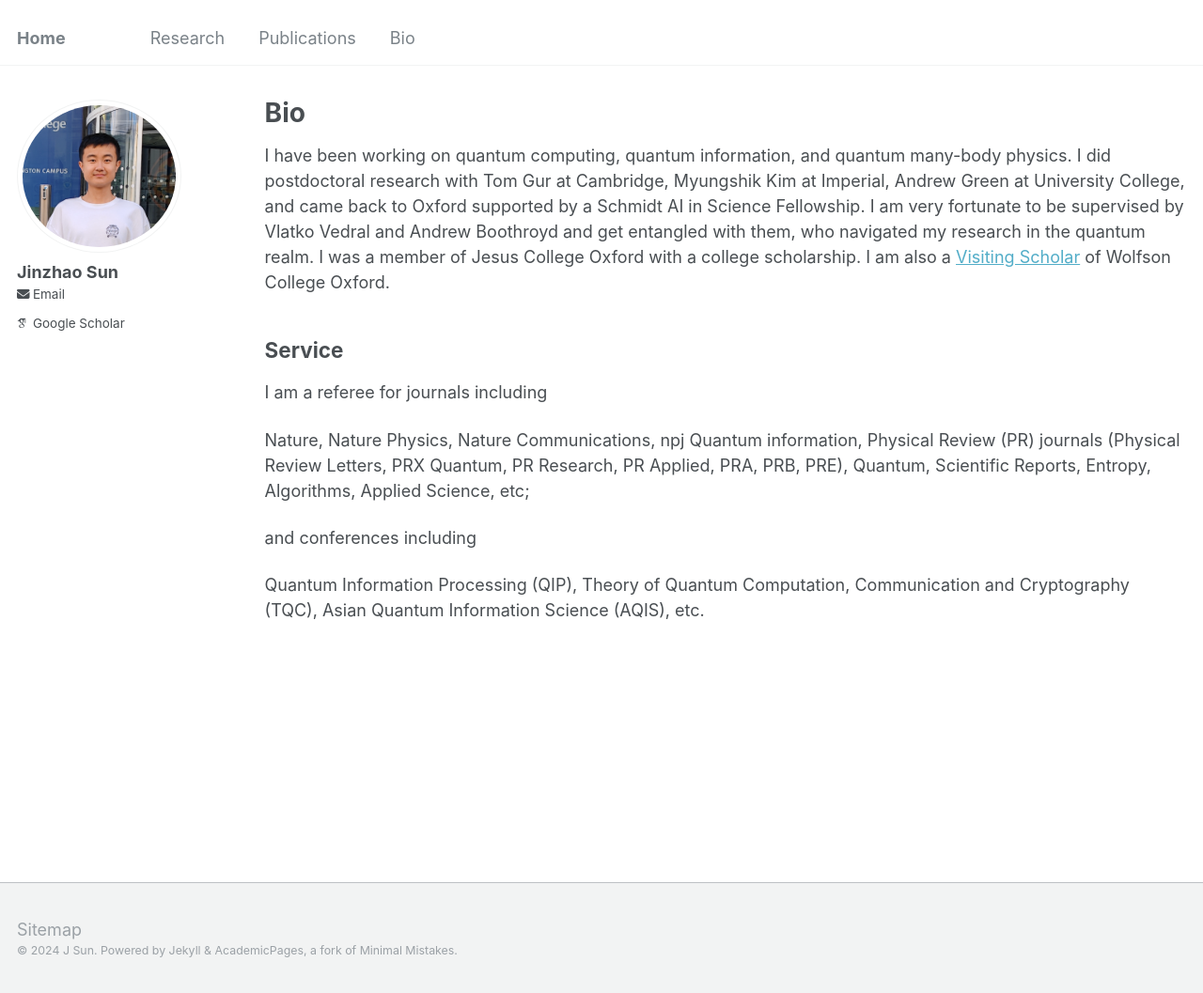
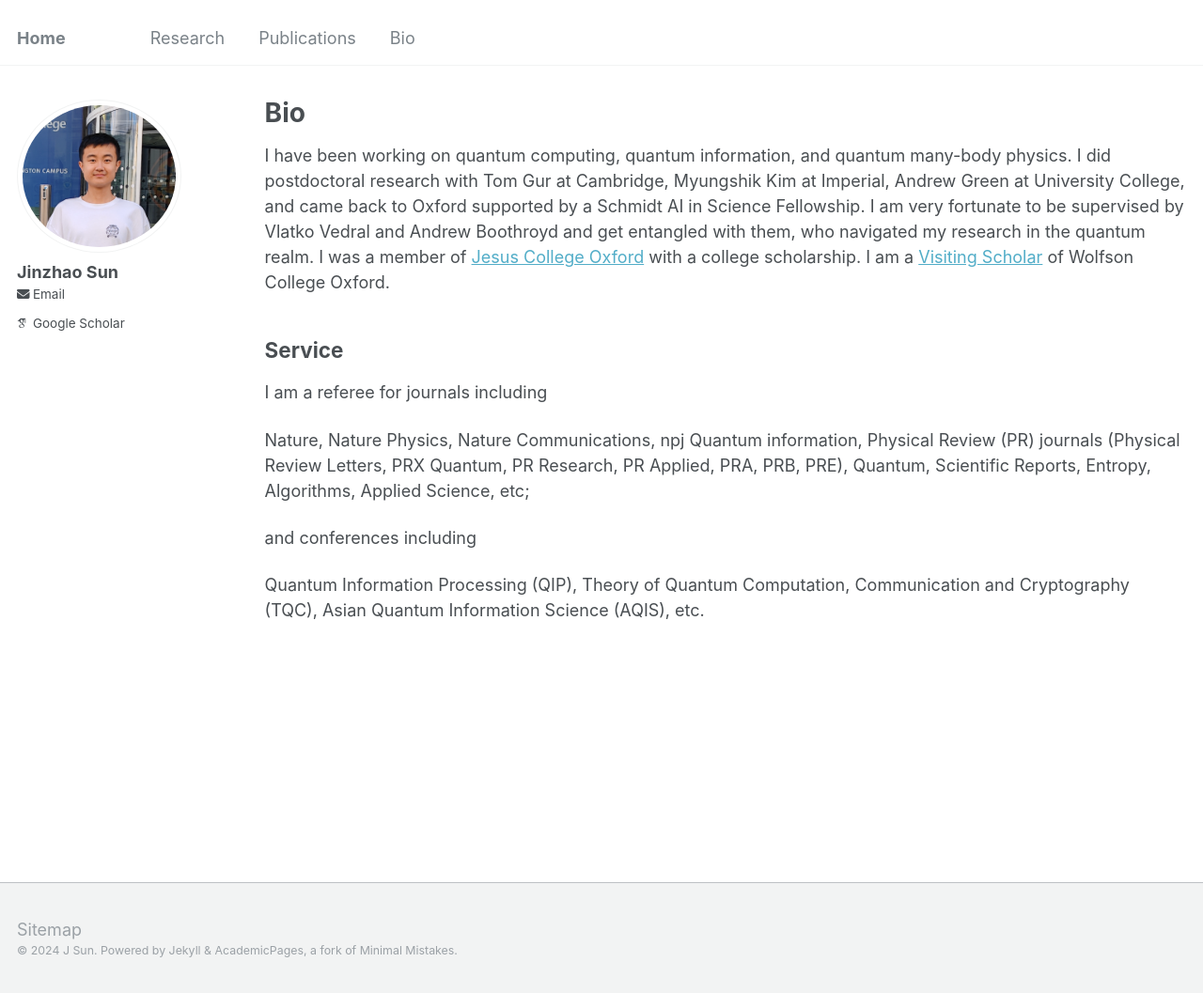
Before and after one commit to jinzhao-sun/jinzhao-sun.github.io, a Jekyll site: the page built from _pages/cv.md, in a window 1280 px wide and 1057 px high. Shown: the whole window at 94% size. Built offline with Jekyll 4.4.1, drawn with Linux system fonts in a browser that asks for light colours; some web fonts are replaced.

Commit message:
Update cv.md

```diff
--- a/_pages/cv.md
+++ b/_pages/cv.md
@@ -9,7 +9,7 @@ redirect_from:
 
 {% include base_path %}
 
-I have been working on quantum computing, quantum information, and quantum many-body physics.  I did postdoctoral research with Tom Gur at Cambridge, Myungshik Kim at Imperial, Andrew Green at University College, and came back to Oxford supported by a Schmidt AI in Science Fellowship. I am very fortunate to be supervised by Vlatko Vedral and Andrew Boothroyd and get entangled with them, who navigated my research in the quantum realm. I was a member of Jesus College Oxford with a college scholarship. I am also a [Visiting Scholar](https://www.wolfson.ox.ac.uk/person/jinzhao-sun/) of Wolfson College Oxford.
+I have been working on quantum computing, quantum information, and quantum many-body physics.  I did postdoctoral research with Tom Gur at Cambridge, Myungshik Kim at Imperial, Andrew Green at University College, and came back to Oxford supported by a Schmidt AI in Science Fellowship. I am very fortunate to be supervised by Vlatko Vedral and Andrew Boothroyd and get entangled with them, who navigated my research in the quantum realm. I was a member of [Jesus College Oxford](https://www.jesus.ox.ac.uk/) with a college scholarship. I am a [Visiting Scholar](https://www.wolfson.ox.ac.uk/person/jinzhao-sun/) of Wolfson College Oxford.
 
 Service
 -----
```
